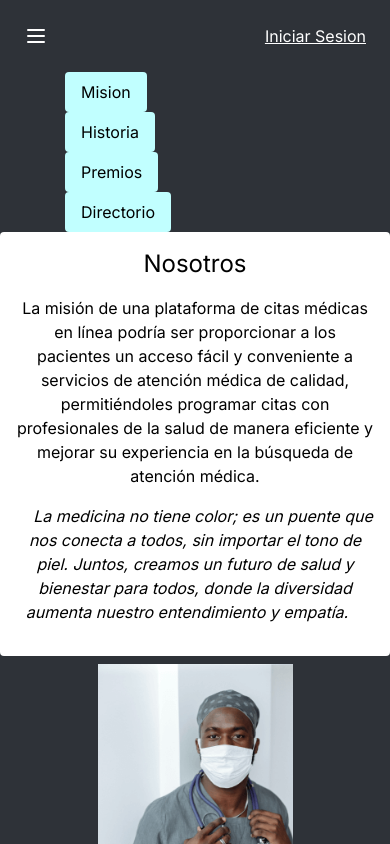
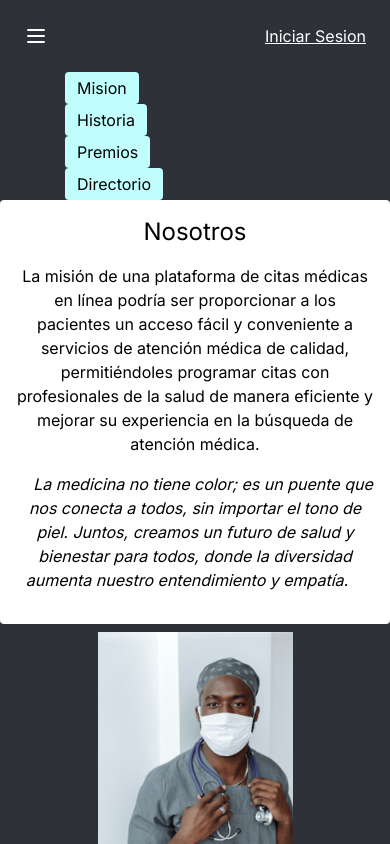
Before and after one commit to vcntttt/citas-medicas-react, a React (Vite) app in the folder client/: page /we in a window 390 px wide. Shown: the top 844 px of the page. Built offline with nearby package versions, Linux system fonts and the light colour scheme.

Commit message:
cambios pages

```diff
--- a/client/src/components/Home/Btn.jsx
+++ b/client/src/components/Home/Btn.jsx
@@ -1,7 +1,7 @@
 function Btn({children, onClick, styles}) {
   return (
     <button
-        className={`bg-onahau-500 py-2 px-4 hover:bg-onahau-600  hover:text-white text-black  rounded ${styles}`}
+        className={`md:py-2 md:px-4 bg-onahau-500 py-1 px-3 hover:bg-onahau-600  hover:text-white text-black rounded ${styles}`}
         onClick={onClick}
     >{children}</button>
   )
--- a/client/src/components/Home/DatesBoard.jsx
+++ b/client/src/components/Home/DatesBoard.jsx
@@ -4,8 +4,8 @@ import Date from "./Date"
 export default function DatesBoard({dates, className}) {
   const newDates = dateHelper(dates)
   return (
-    <div className={`bg-slate-800 p-4 rounded-xl overflow-y-auto mx-10 ${className}`}>
-      <h1 className="text-3xl text-white">Tus Citas</h1>
+    <div className={`bg-slate-800 p-4 rounded-xl overflow-y-auto mx-5 ${className}`}>
+      <h1 className="text-3xl text-white text-center">Tus Citas</h1>
       <ul>
         {newDates.map((date) => (
           <Date key={date._id} date={date}/>
--- a/client/src/pages/InfoPages/ProfilePage.jsx
+++ b/client/src/pages/InfoPages/ProfilePage.jsx
@@ -6,7 +6,7 @@ export default function ProfilePage() {
   const { userData, role, userDates } = useAuthStore();
 
   return (
-    <div className="grid grid-cols-2 min-h-[90vh] gap-4 p-4">
+    <div className="grid md:grid-cols-2 min-h-[90vh] gap-4 p-4">
         <DatesBoard dates={userDates} className="col-span-1"/>
       <div className="bg-gray-800 rounded-lg p-4">
       <h1 className="text-white text-xl mb-4">¡Hola, {role}!</h1>
```
